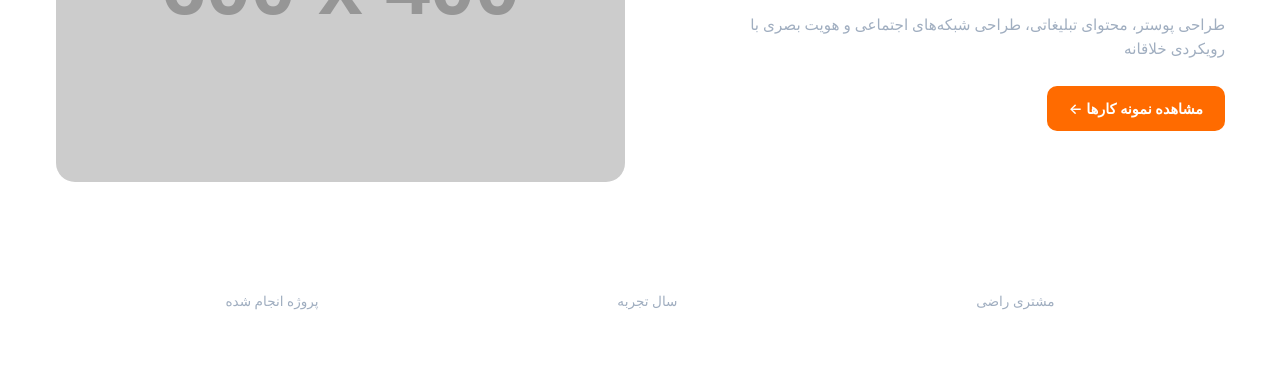
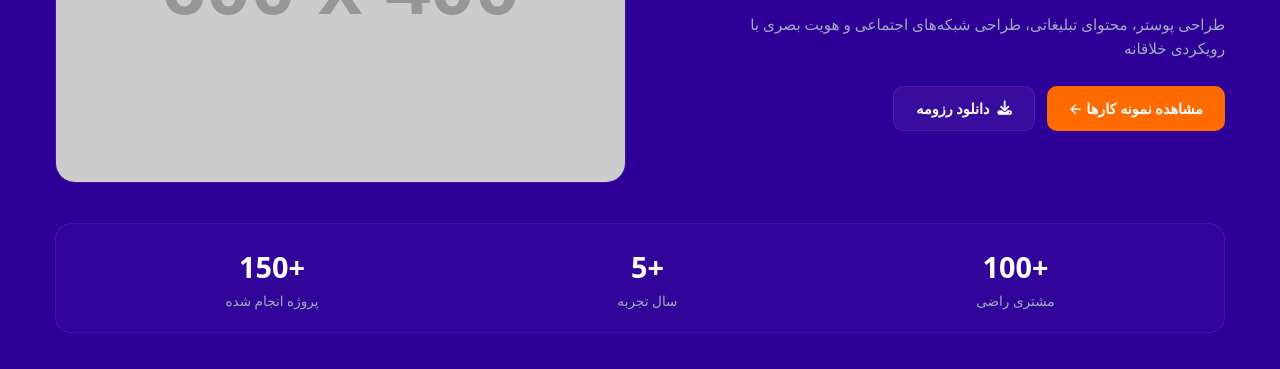
Before and after one commit to mohamadismailakrami-debug/my_website, a plain HTML site: page New folder (2)/index.html in a window 1280 px wide. Shown: the part 316-685 px from the top of the page. Drawn offline with Linux system fonts and the light colour scheme; placeholder pictures from the web are drawn by us.

Commit message:
Update style.css

```diff
--- a/New folder (2)/style.css
+++ b/New folder (2)/style.css
@@ -4,7 +4,7 @@
    ========================================== */
 :root {
     /* پس‌زمینه اصلی کل سایت (قابلیت تعویض آسان با کد HEX) */
-    --bg-main: white;
+    --bg-main:#2e0098;
 
     /* سایر رنگ‌ها و شفافیت‌ها */
     --accent-orange: #ff6b00;
```
